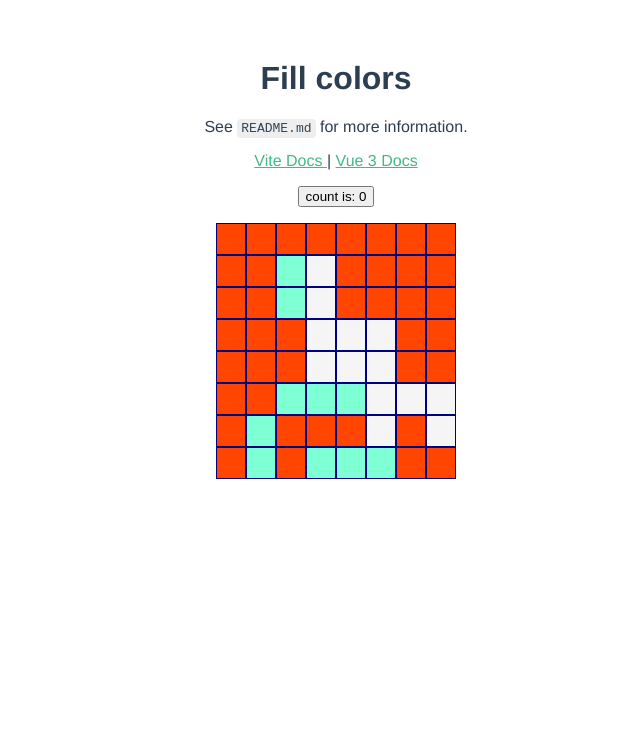
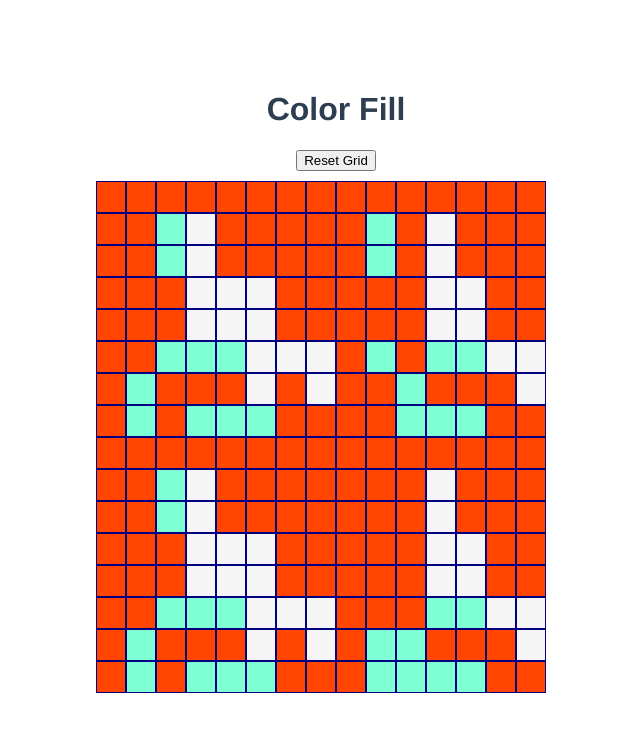
Before and after one commit to clandau/paint-fill, a Vue app: page / in a window 1280 px wide. Shown: the top 732 px of the page, without its empty margins (304-944 px from the left). Built offline with nearby package versions, Linux system fonts and the light colour scheme.

Commit message:
working app removed helloworld

```diff
--- a/src/App.vue
+++ b/src/App.vue
@@ -1,19 +1,15 @@
 <template>
-  <!-- <img alt="Vue logo" src="./assets/logo.png" /> -->
-  <HelloWorld msg="Fill colors" />
-  <Grid />
+  <Grid msg="Color Fill" />
 
 </template>
 
 <script lang="ts">
 import { defineComponent } from 'vue'
-import HelloWorld from './components/HelloWorld.vue'
 import Grid from "./components/Grid.vue";
 
 export default defineComponent({
   name: 'App',
   components: {
-    HelloWorld,
     Grid
   }
 })
--- a/src/components/Grid.vue
+++ b/src/components/Grid.vue
@@ -1,5 +1,8 @@
 <template>
   <div class="container">
+      <h1>{{ msg }}</h1>
+      <button @click="resetGrid">Reset Grid</button>
+    </div>
     <div class="grid" :style="gridStyle">
       <div v-for="(pixelCol, i) in pixels" :key="i">
         <div
@@ -11,7 +14,6 @@
         ></div>
       </div>
     </div>
-  </div>
 </template>
 
 <script lang="ts">
@@ -19,17 +21,30 @@ import { defineComponent } from "vue";
 
 export default defineComponent({
   name: "Grid",
+  props: {
+    msg: {
+      type: String,
+      required: true,
+    },
+  },
   data() {
     return {
       pixels: [
-        [1, 1, 1, 1, 1, 1, 1, 1],
-        [1, 1, 1, 1, 1, 1, 0, 0],
-        [1, 0, 0, 1, 1, 0, 1, 1],
-        [1, 2, 2, 2, 2, 0, 1, 0],
-        [1, 1, 1, 2, 2, 0, 1, 0],
-        [1, 1, 1, 2, 2, 2, 2, 0],
-        [1, 1, 1, 1, 1, 2, 1, 1],
-        [1, 1, 1, 1, 1, 2, 2, 1],
+        [1, 1, 1, 1, 1, 1, 1, 1, 1, 1, 1, 1, 1, 1, 1, 1],
+        [1, 1, 1, 1, 1, 1, 0, 0, 1, 1, 1, 1, 1, 1, 0, 0],
+        [1, 0, 0, 1, 1, 0, 1, 1, 1, 0, 0, 1, 1, 0, 1, 1],
+        [1, 2, 2, 2, 2, 0, 1, 0, 1, 2, 2, 2, 2, 0, 1, 0],
+        [1, 1, 1, 2, 2, 0, 1, 0, 1, 1, 1, 2, 2, 0, 1, 0],
+        [1, 1, 1, 2, 2, 2, 2, 0, 1, 1, 1, 2, 2, 2, 2, 0],
+        [1, 1, 1, 1, 1, 2, 1, 1, 1, 1, 1, 1, 1, 2, 1, 1],
+        [1, 1, 1, 1, 1, 2, 2, 1, 1, 1, 1, 1, 1, 2, 2, 1],
+        [1, 1, 1, 1, 1, 1, 1, 1, 1, 1, 1, 1, 1, 1, 1, 1],
+        [1, 0, 0, 1, 1, 0, 1, 1, 1, 1, 1, 1, 1, 1, 0, 0],
+        [1, 1, 1, 1, 1, 1, 0, 0, 1, 1, 1, 1, 1, 1, 0, 0],
+        [1, 2, 2, 2, 2, 0, 1, 0, 1, 2, 2, 2, 2, 0, 1, 0],
+        [1, 1, 1, 2, 2, 0, 1, 0, 1, 1, 1, 2, 2, 0, 1, 0],
+        [1, 1, 1, 1, 1, 2, 1, 1, 1, 1, 1, 1, 1, 2, 1, 1],
+        [1, 1, 1, 1, 1, 2, 2, 1, 1, 1, 1, 1, 1, 2, 2, 1],
       ],
       pixelSize: "30px",
     };
@@ -50,9 +65,7 @@ export default defineComponent({
   methods: {
     handleColorChange(e: MouseEvent) {
       const target = e.target as HTMLTextAreaElement;
-      console.log(target.id);
-      const [x, y] = target.id.split("-").map(i => parseInt(i));
-      console.log(x,y)
+      const [x, y] = target.id.split("-").map((i) => parseInt(i));
       this.paintFill(x, y, 3);
     },
 
@@ -85,12 +98,34 @@ export default defineComponent({
       }
       return;
     },
+
+    resetGrid() {
+      this.pixels = [
+        [1, 1, 1, 1, 1, 1, 1, 1, 1, 1, 1, 1, 1, 1, 1, 1],
+        [1, 1, 1, 1, 1, 1, 0, 0, 1, 1, 1, 1, 1, 1, 0, 0],
+        [1, 0, 0, 1, 1, 0, 1, 1, 1, 0, 0, 1, 1, 0, 1, 1],
+        [1, 2, 2, 2, 2, 0, 1, 0, 1, 2, 2, 2, 2, 0, 1, 0],
+        [1, 1, 1, 2, 2, 0, 1, 0, 1, 1, 1, 2, 2, 0, 1, 0],
+        [1, 1, 1, 2, 2, 2, 2, 0, 1, 1, 1, 2, 2, 2, 2, 0],
+        [1, 1, 1, 1, 1, 2, 1, 1, 1, 1, 1, 1, 1, 2, 1, 1],
+        [1, 1, 1, 1, 1, 2, 2, 1, 1, 1, 1, 1, 1, 2, 2, 1],
+        [1, 1, 1, 1, 1, 1, 1, 1, 1, 1, 1, 1, 1, 1, 1, 1],
+        [1, 0, 0, 1, 1, 0, 1, 1, 1, 1, 1, 1, 1, 1, 0, 0],
+        [1, 1, 1, 1, 1, 1, 0, 0, 1, 1, 1, 1, 1, 1, 0, 0],
+        [1, 2, 2, 2, 2, 0, 1, 0, 1, 2, 2, 2, 2, 0, 1, 0],
+        [1, 1, 1, 2, 2, 0, 1, 0, 1, 1, 1, 2, 2, 0, 1, 0],
+        [1, 1, 1, 1, 1, 2, 1, 1, 1, 1, 1, 1, 1, 2, 1, 1],
+        [1, 1, 1, 1, 1, 2, 2, 1, 1, 1, 1, 1, 1, 2, 2, 1],
+      ];
+    },
   },
 });
-
 </script>
 
 <style scoped>
+.container {
+  padding: 10px;
+}
 .box {
   height: 30px;
   border-style: solid;
--- a/src/components/HelloWorld.vue
+++ /dev/null
@@ -1,67 +0,0 @@
-<template>
-  <h1>{{ msg }}</h1>
-
-  <!-- <p>
-    Recommended IDE setup:
-    <a href="https://code.visualstudio.com/" target="_blank">VSCode</a>
-    +
-    <a
-      href="https://marketplace.visualstudio.com/items?itemName=octref.vetur"
-      target="_blank"
-    >
-      Vetur
-    </a>
-    or
-    <a href="https://github.com/johnsoncodehk/volar" target="_blank">Volar</a>
-    (if using
-    <code>&lt;script setup&gt;</code>)
-  </p> -->
-
-  <p>See <code>README.md</code> for more information.</p>
-
-  <p>
-    <a href="https://vitejs.dev/guide/features.html" target="_blank">
-      Vite Docs
-    </a>
-    |
-    <a href="https://v3.vuejs.org/" target="_blank">Vue 3 Docs</a>
-  </p>
-
-  <button @click="count++">count is: {{ count }}</button>
-  <p></p>
-</template>
-
-<script lang="ts">
-import { ref, defineComponent } from 'vue'
-export default defineComponent({
-  name: 'HelloWorld',
-  props: {
-    msg: {
-      type: String,
-      required: true
-    }
-  },
-  setup: () => {
-    const count = ref(0)
-    return { count }
-  }
-})
-</script>
-
-<style scoped>
-a {
-  color: #42b983;
-}
-
-label {
-  margin: 0 0.5em;
-  font-weight: bold;
-}
-
-code {
-  background-color: #eee;
-  padding: 2px 4px;
-  border-radius: 4px;
-  color: #304455;
-}
-</style>
```
